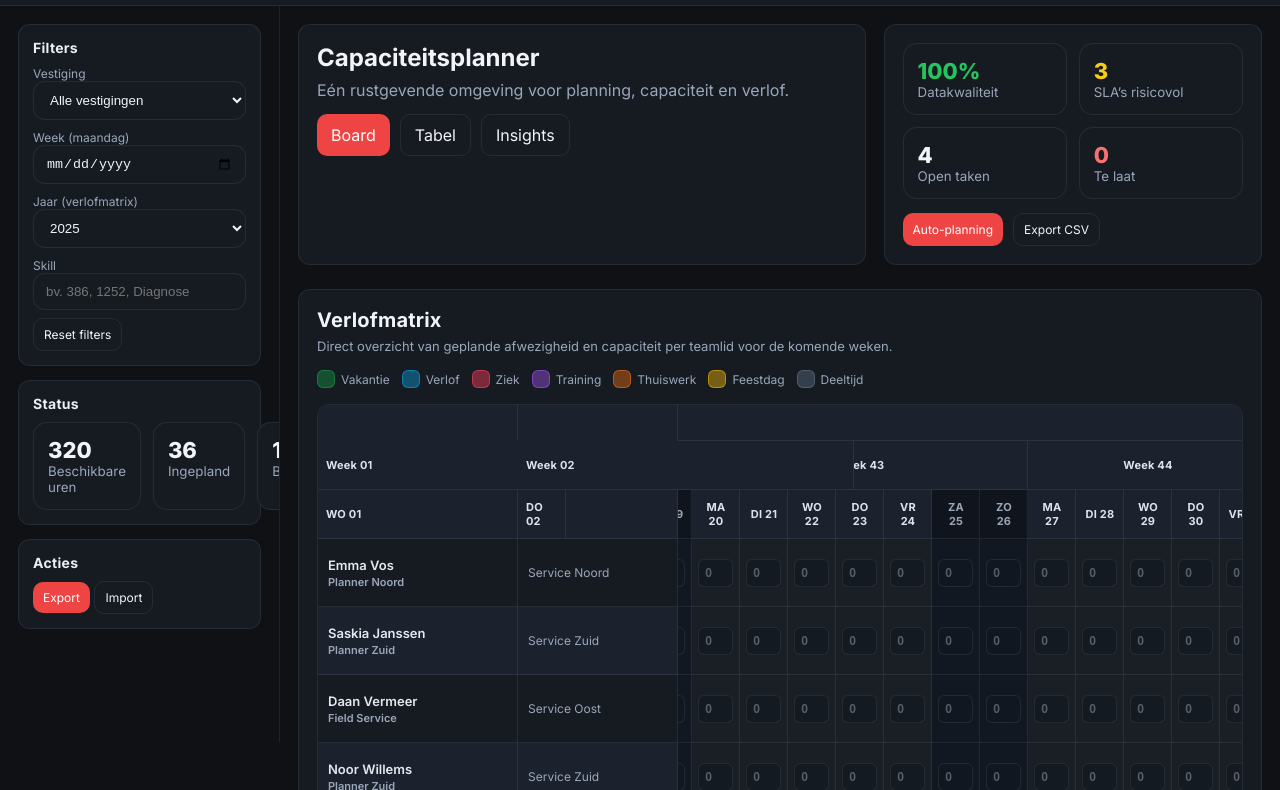
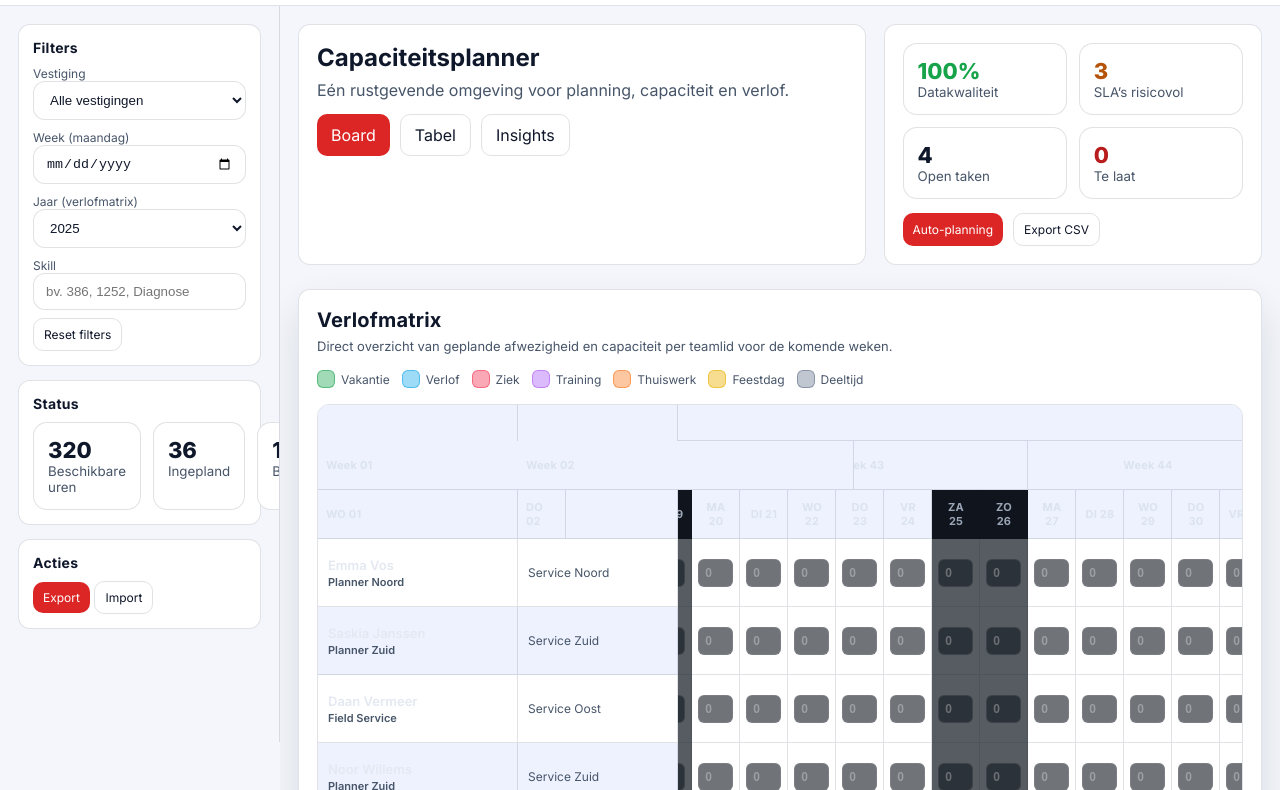
Before and after one commit to MightyMike001/CapacityPlanner, a plain HTML site: page index.html in a window 1280 px wide. Shown: the part 58-848 px from the top of the page. Drawn offline with Linux system fonts and the light colour scheme.

Commit message:
Add light/dark theme toggle

```diff
--- a/index.html
+++ b/index.html
@@ -1,5 +1,5 @@
 <!DOCTYPE html>
-<html lang="nl">
+<html lang="nl" data-theme="dark">
 <head>
   <meta charset="utf-8" />
   <meta name="viewport" content="width=device-width, initial-scale=1" />
@@ -19,6 +19,10 @@
         <div class="title">Capaciteitsplanner</div>
       </div>
       <div class="actions">
+        <button class="btn ghost icon" id="btn-theme" type="button" aria-label="Schakel naar licht thema">
+          <span class="icon" aria-hidden="true">🌙</span>
+          <span class="label">Licht thema</span>
+        </button>
         <button class="btn secondary" onclick="openModal('about')">Over</button>
         <button class="btn" onclick="openDrawer()">Nieuwe taak</button>
       </div>
--- a/js/main.js
+++ b/js/main.js
@@ -27,9 +27,59 @@ window.clearTask = clearTask;
 window.editTask = editTask;
 window.setTab = setTab;
 
+const THEME_KEY = "planner-theme";
+
+function applyTheme(theme) {
+  const nextTheme = theme === "dark" ? "light" : "dark";
+  document.documentElement.setAttribute("data-theme", theme);
+
+  const button = document.getElementById("btn-theme");
+  if (button) {
+    const icon = button.querySelector(".icon");
+    const label = button.querySelector(".label");
+    if (icon) icon.textContent = nextTheme === "light" ? "☀️" : "🌙";
+    if (label) label.textContent = `${nextTheme === "light" ? "Licht" : "Donker"} thema`;
+    button.setAttribute(
+      "aria-label",
+      `Schakel naar ${nextTheme === "light" ? "licht" : "donker"} thema`
+    );
+  }
+}
+
+function initThemeToggle() {
+  let storedTheme = null;
+  try {
+    storedTheme = localStorage.getItem(THEME_KEY);
+  } catch (error) {
+    console.warn("Kon thema voorkeur niet laden", error);
+  }
+  const safeStoredTheme = storedTheme === "light" || storedTheme === "dark" ? storedTheme : null;
+  const prefersLight = window.matchMedia
+    ? window.matchMedia("(prefers-color-scheme: light)").matches
+    : false;
+  const initialTheme = safeStoredTheme ?? (prefersLight ? "light" : "dark");
+  applyTheme(initialTheme);
+
+  const button = document.getElementById("btn-theme");
+  if (!button) return;
+
+  button.addEventListener("click", () => {
+    const current = document.documentElement.getAttribute("data-theme") || "dark";
+    const next = current === "dark" ? "light" : "dark";
+    applyTheme(next);
+    try {
+      localStorage.setItem(THEME_KEY, next);
+    } catch (error) {
+      console.warn("Kon thema niet opslaan", error);
+    }
+  });
+}
+
 document.addEventListener("DOMContentLoaded", () => {
   fillFilters();
   renderAll();
+
+  initThemeToggle();
 
   const resetButton = document.getElementById("btn-reset");
   if (resetButton) resetButton.addEventListener("click", resetFilters);
--- a/styles.css
+++ b/styles.css
@@ -1,4 +1,5 @@
   :root{
+    color-scheme: dark;
     --bg:#0f1115;
     --bg-2:#161b22;
     --gloss:#161b22;
@@ -25,6 +26,33 @@
     --leave-feestdag:#eab308;
     --leave-deeltijd:#64748b;
   }
+  :root[data-theme="light"]{
+    color-scheme: light;
+    --bg:#f4f6fb;
+    --bg-2:#ffffff;
+    --gloss:#f8fafc;
+    --panel:#ffffff;
+    --panel-2:#eef2ff;
+    --stroke:rgba(15,23,42,.12);
+    --stroke-2:rgba(15,23,42,.08);
+    --text:#0f172a;
+    --muted:#475569;
+    --accent:#dc2626;
+    --accent-2:#b91c1c;
+    --ok:#16a34a;
+    --warn:#b45309;
+    --danger:#b91c1c;
+    --chip:#e2e8f0;
+    --focus:#f59e0b;
+    --shadow:0 20px 40px rgba(15,23,42,.12);
+    --leave-vakantie:#16a34a;
+    --leave-verlof:#0284c7;
+    --leave-ziek:#e11d48;
+    --leave-training:#7c3aed;
+    --leave-thuis:#ea580c;
+    --leave-feestdag:#ca8a04;
+    --leave-deeltijd:#475569;
+  }
   *{box-sizing:border-box}
   html,body{height:100%}
   body{
@@ -33,6 +61,7 @@
     color:var(--text);
     background:var(--bg);
     overflow-x:hidden;
+    transition:background .3s ease, color .3s ease;
   }
 
   /* Layout */
@@ -72,6 +101,10 @@
     color:white; font-weight:600;
     font:inherit;
     transition:background .2s ease, transform .2s ease;
+    display:inline-flex;
+    align-items:center;
+    gap:8px;
+    justify-content:center;
   }
   .btn:hover{transform:translateY(-1px);}
   .btn.secondary{background:transparent;border:1px solid var(--stroke);color:var(--text)}
@@ -79,6 +112,9 @@
   .btn.ghost{background:transparent;border:1px solid var(--stroke);color:var(--text)}
   .btn.ghost:hover{background:var(--panel-2);}
   .btn.small{padding:8px 10px;font-size:12px}
+  .btn.icon{padding:8px 10px;font-size:12px}
+  .btn.icon .icon{font-size:16px; line-height:1;}
+  .btn.icon .label{font-weight:600;}
 
   /* Sidebar */
   .side{
@@ -96,7 +132,7 @@
     padding:14px;
     margin-bottom:14px;
   }
-  .panel h3{margin:0 0 10px; font-size:14px; color:#eaeef5; letter-spacing:.3px}
+  .panel h3{margin:0 0 10px; font-size:14px; color:var(--text); letter-spacing:.3px}
   label{display:block; font-size:12px; color:var(--muted); margin:10px 0 8px}
   input,select{
     width:100%; padding:10px 12px;
```
